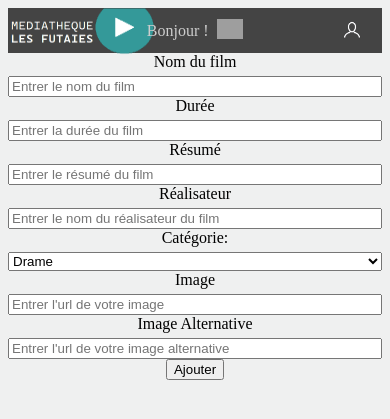
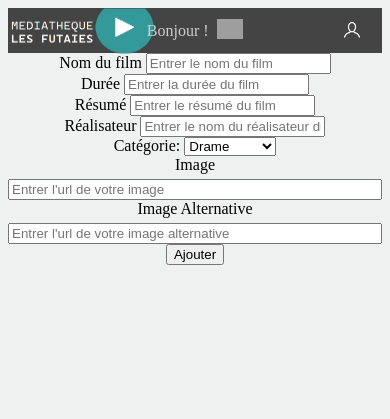
Before and after one commit to Freddy92i/Mediatheque, a PHP site: page /ajoutmovie.php in a window 390 px wide. Shown: the top 419 px of the page. Run offline with PHP 8.4, Linux system fonts and the light colour scheme; the visitor is signed in with stand-in values (Sample User, id 1); data comes from the database, SQL or seed files in the repository; style sheets or scripts are compiled from the project's sources; some libraries are stand-ins or nearby versions; grey boxes are pictures that could not be loaded.

```diff
--- a/ajoutmovie.php
+++ b/ajoutmovie.php
@@ -27,24 +27,24 @@ if(isset($_SESSION['message'])) { // Si il y a un quelconque message dans le $_S
 
 
 <form  method="post" action="traitement/ajoutmovie-process.php" style="text-align: center">
-    <div class="sign-in-htm">
-        <div class="group">
+    <div class="form-addfilm">
+        <div class="form-group">
             <label>Nom du film</label>
             <input type="text" name="nom" class="form-control" placeholder="Entrer le nom du film">
         </div>
-        <div class="group">
+        <div class="form-group">
             <label>Durée</label>
             <input type="number" name="duree" class="form-control" placeholder="Entrer la durée du film">
         </div>
-        <div class="group">
+        <div class="form-group">
             <label>Résumé</label>
             <input type="text" name="resume" class="form-control" placeholder="Entrer le résumé du film">
         </div>
-        <div class="group">
+        <div class="form-group">
             <label>Réalisateur</label>
             <input type="text" name="realisateur" class="form-control" placeholder="Entrer le nom du réalisateur du film">
         </div>
-        <div class="group">
+        <div class="form-group">
             <label for="category">Catégorie:</label>
                 <select class="form-control" name="categorie" id="category" name="category">
                     <?php
@@ -66,6 +66,7 @@ if(isset($_SESSION['message'])) { // Si il y a un quelconque message dans le $_S
             <label>Image Alternative</label>
             <input type="text" name="img_alt" class="form-control" placeholder="Entrer l'url de votre image alternative">
         </div>
+
     </div>
     <button type="submit" class="btn btn-primary">Ajouter</button>
 </form>
--- a/css/effet.scss
+++ b/css/effet.scss
@@ -33,7 +33,7 @@ a:hover {
   margin: 0 auto;
   width: 780px;
   height: 640px;
-  background: #F0F0ED;
+  background: #cfd1d2;
   border-radius: 5px;
   position: relative;
 }
@@ -76,7 +76,7 @@ a:hover {
     color: black;
     position: relative;
     top:90px;
-    background: #F0F0ED;
+    background: #cfd1d2;
     width: fit-content;
     padding: 5px;
     padding-left: 10px;
@@ -149,6 +149,12 @@ a:hover {
 #backhome{
   color: #000;
 }
+#retourmediatheque{
+  color: #000;
+  position: relative;
+  top: 50px;
+  left: 25px;
+}
 
 
 
--- a/film.php
+++ b/film.php
@@ -64,8 +64,8 @@ $affichealt = $result[7]
 
 
 
-        <div class="btn-retour">
-	  <a id="backhome"href="mediatheque.php" > Retour </a>
+        <div class="retourmediatheque">
+	  <a id="retourmediatheque" href="mediatheque.php" > Retour </a>
 	</div>
 
 
--- a/mediatheque.php
+++ b/mediatheque.php
@@ -1,7 +1,8 @@
-<!DOCTYPE html>
+<!DOCTYPE html xmlns="http://www.w3.org/1999/xhtml">
 <html lang="fr">
 <link rel="stylesheet" href="https://use.fontawesome.com/releases/v5.6.3/css/all.css" integrity="sha384-UHRtZLI+pbxtHCWp1t77Bi1L4ZtiqrqD80Kn4Z8NTSRyMA2Fd33n5dQ8lWUE00s/" crossorigin="anonymous">
-<link rel="stylesheet" href="css/Log.css">
+<link rel="stylesheet" href="css/Log.css"
+>
 
 
 <?php include "style.php" ?>
```
Also changed, not shown: css/style.css (+29 -2 lines).
